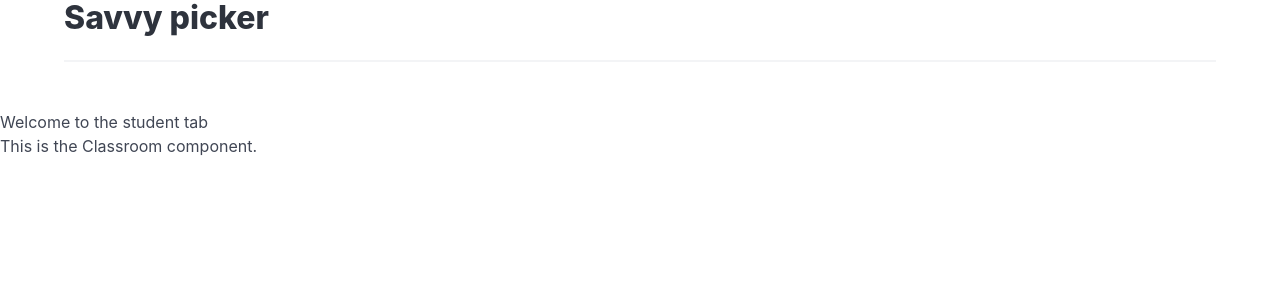
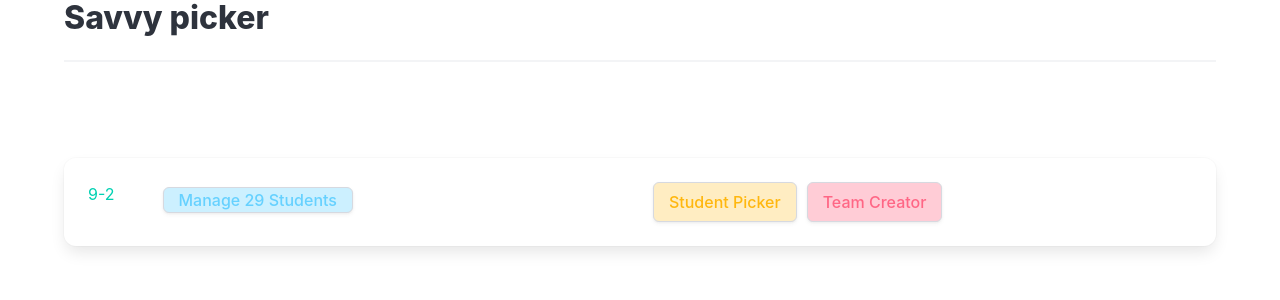
Before and after one commit to LRGuess/Savvy-Picker, a React (Create React App) app in the folder frontend/: page / in a window 1280 px wide. Shown: the top 300 px of the page. Built offline with nearby package versions, Linux system fonts and the light colour scheme.

Commit message:
Created Basic Classroom.js

```diff
--- a/frontend/src/App.js
+++ b/frontend/src/App.js
@@ -1,13 +1,17 @@
 import React from 'react';
 import Classroom from './Classroom';
-import Student from './Student';// Adjust the import path as necessary
-
+import Student from './Student';
 class App extends React.Component {
   render() {
     return (
-      <div className="App">
+      <div className="App" data-theme="light">
+        <div className='container'>
+          <h1 className="title">Savvy picker</h1>
+          <hr className="is-divider" />
+          <p className='is-uppercase has-text-white'>Current Classes:</p>
+          <br></br><br></br>
+        </div>
         <Classroom />
-        <Student/>
       </div>
     );
   }
--- /dev/null
+++ b/frontend/src/Classroom.css
@@ -0,0 +1,10 @@
+
+.ClassesButtonSpacing {
+    margin-left: 300px; /* Adjust the value to your desired spacing */
+}
+.ChoserButtonSpacing {
+    margin-left: 10px; /* Adjust the value to your desired spacing */
+}
+.ComponentAlignment {
+    margin-top: 5px;
+}
--- a/frontend/src/Classroom.js
+++ b/frontend/src/Classroom.js
@@ -1,14 +1,25 @@
 // src/Classroom.js
 import React from 'react';
 import 'bulma/css/bulma.min.css';
+import './Classroom.css'
+
+let class_name = "9-2"
+let classStudentAmount = "29"
 
 class Classroom extends React.Component {
   render() {
     return (
       <div className="container">
-        <h1 className="title">Savvy picker</h1>
-        <hr className="is-divider" />
-        <p className='is-uppercase has-text-white'>This is the Classroom component.</p>
+        <div class="card">
+            <div class="card-content">
+                <div class="content">
+                    <span class='has-text-primary mr-6 ComponentAlignment'>{class_name}</span>
+                    <button class="button has-background-info-light has-text-info is-size-0.1 py-0 px-15 ComponentAlignment">Manage {classStudentAmount} Students</button>
+                    <button class="button is-size-0.1 ClassesButtonSpacing has-background-warning-light has-text-warning">Student Picker</button>
+                    <button class="button is-size-0.1 ChoserButtonSpacing has-background-danger-light has-text-danger">Team Creator</button>
+                </div>
+            </div>
+        </div>
       </div>
     );
   }
```
